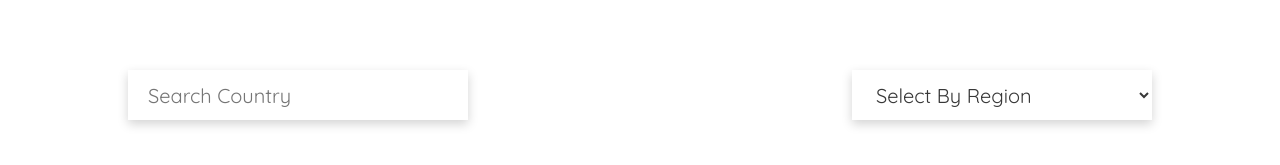
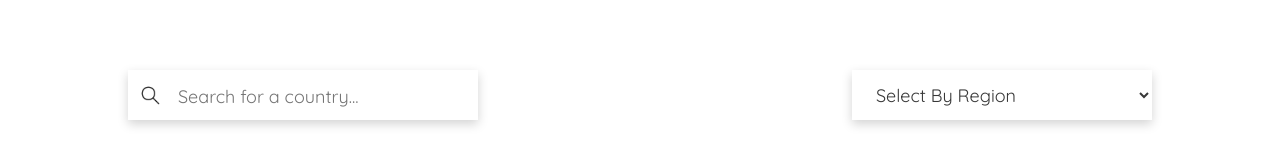
Before and after one commit to IzykGit/rest-countries-project, a React (Create React App) app: page / in a window 1280 px wide. Shown: the part 155-320 px from the top of the page. Built offline with nearby package versions, Linux system fonts and the light colour scheme; no server answers.

Commit message:
added icon for search bar, changed some search bar styles

```diff
--- a/src/HomePage.js
+++ b/src/HomePage.js
@@ -80,7 +80,7 @@ const HomePage = () => {
 
           <div className={styles.inputContainer}>
               <div className={styles.inputSubContainer}>
-                  <input placeholder="Search Country" id='countryInput' type='text' onChange={(e) => setInput(e.target.value)} style={themeStyles}/>
+                  <input placeholder="Search for a country..." className={styles.countryInput} type='text' onChange={(e) => setInput(e.target.value)} style={themeStyles}/>
                   <select className={styles.selectRegion} id='regionSelection' onChange={(e) => {
 
                       setRegion(e.target.value)
--- a/src/styles/homePage.module.css
+++ b/src/styles/homePage.module.css
@@ -24,23 +24,32 @@
     width: 80%;
 }
 
-.inputSubContainer > input {
+.countryInput {
     font-size: 20px;
     width: 300px;
     height: 50px;
-    padding: 0px 20px 0px 20px;
+    padding: 0px 0px 0px 50px;
     border: none;
     box-shadow: 0px 0px 10px 1px lightgrey;
     font-family: 'Quicksand', sans-serif;
+    background-image: url("../../public/search.png");
+    background-position: center left;
+    background-size: 25px;
+    background-repeat: no-repeat;
+    background-position-x: 10px;
 }
 
-.inputSubContainer > input:focus {
+.countryInput:focus {
     outline: none;
+}
+
+.countryInput::placeholder {
+    font-size: 18px;
 }
 
 
 .selectRegion {
-    font-size: 20px;
+    font-size: 18px;
     width: 300px;
     height: 50px;
     padding: 0px 20px 0px 20px;
@@ -54,6 +63,8 @@
     outline: none;
     cursor: default;
 }
+
+
 
 
 
```
Also changed, not shown: public/search.png (added).
